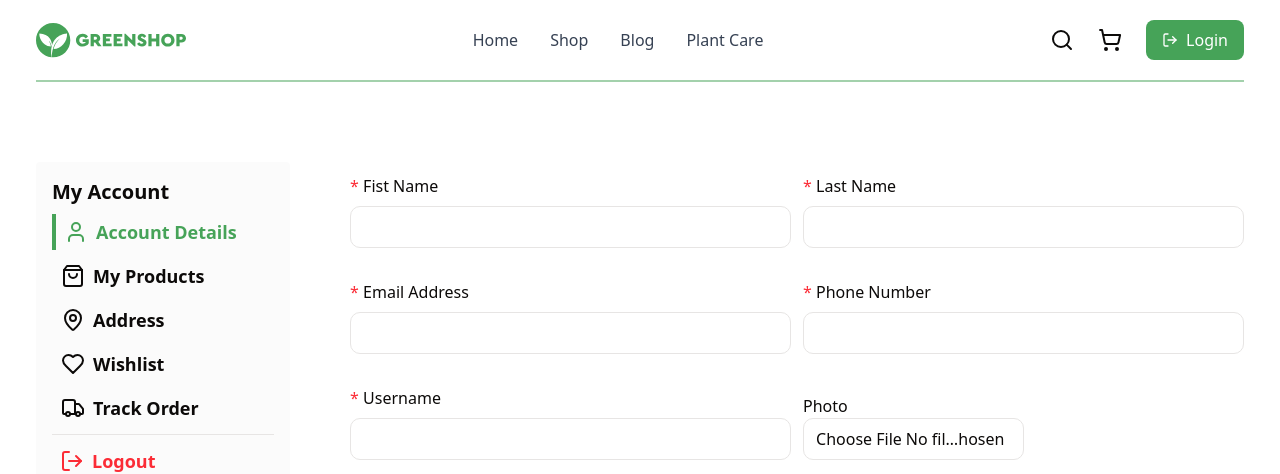
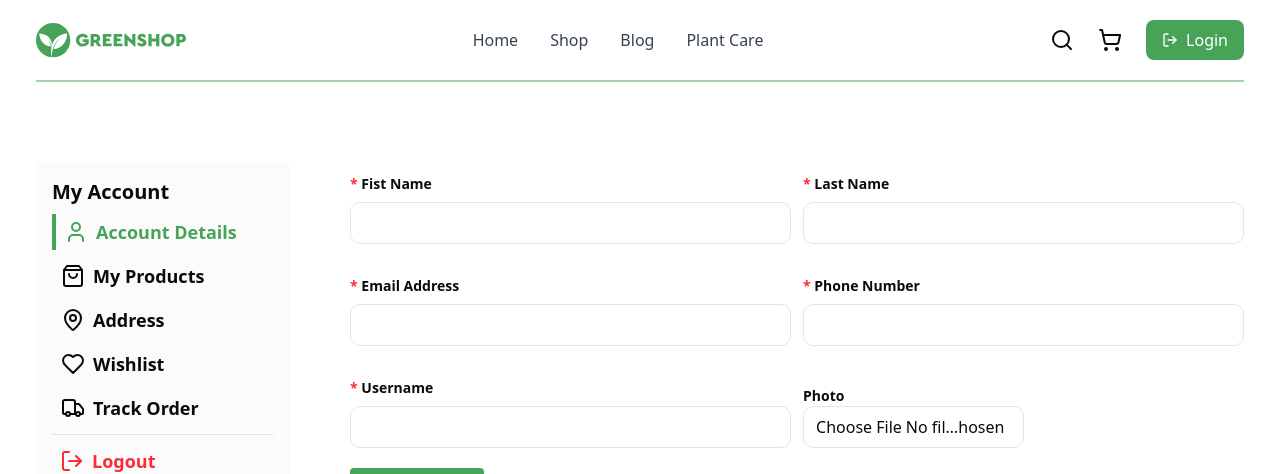
Before and after one commit to rahmonaliyev2007/greenshop_6-dars, a Next.js app: page /profile/account in a window 1280 px wide. Shown: the top 474 px of the page. Built offline with nearby package versions, Linux system fonts and the light colour scheme.

Commit message:
profile css fixed

```diff
--- a/src/app/profile/account/page.jsx
+++ b/src/app/profile/account/page.jsx
@@ -11,35 +11,35 @@ export default function Account() {
         <form>
             <div className='flex gap-3 justify-between items-center'>
             <label className='w-full my-3' >
-                <div> <span className='text-red-500'>*</span> Fist Name</div>
+                <div className='font-semibold text-sm'> <span className='text-red-500 '>*</span> Fist Name</div>
                 <input className='w-full my-2 py-2 px-3 rounded-lg border bg-white' type="text" value={user.name}/>
             </label>
             <label className='w-full my-3' >
-                <div> <span className='text-red-500'>*</span> Last Name</div>
+                <div className='font-semibold text-sm'> <span className='text-red-500 '>*</span> Last Name</div>
                 <input className='w-full my-2 py-2 px-3 rounded-lg border bg-white' type="text" value={user.surname}/>
             </label>
             </div>
             <div className='flex gap-3 justify-between items-center'>
             <label className='w-full my-3' >
-                <div> <span className='text-red-500'>*</span> Email Address</div>
+                <div className='font-semibold text-sm'> <span className='text-red-500 '>*</span> Email Address</div>
                 <input className='w-full my-2 py-2 px-3 rounded-lg border bg-white' type="email" value={user.email}/>
             </label>
             <label className='w-full my-3' >
-                <div> <span className='text-red-500'>*</span> Phone Number</div>
+                <div className='font-semibold text-sm'> <span className='text-red-500 '>*</span> Phone Number</div>
                 <input className='w-full my-2 py-2 px-3 rounded-lg border bg-white' type="text" value={user.phone_number}/>
             </label>
             </div>
             <div className='flex gap-3 justify-between items-center'>
             <label className='w-full my-3' >
-                <div> <span className='text-red-500'>*</span> Username</div>
+                <div className='font-semibold text-sm'> <span className='text-red-500 '>*</span> Username</div>
                 <input className='w-full my-2 py-2 px-3 rounded-lg border bg-white' type="text" value={user.username}/>
             </label>
             <label className='w-full my-3' >
-                <div> <span className='text-red-500'></span> Photo</div>
+                <div className='font-semibold text-sm'> <span className='text-red-500 '></span> Photo</div>
                 <input className='w-1/2  my-2block py-2 px-3 rounded-lg border bg-white' type="file" value={user.username}/>
             </label>
             </div>
-            <button className='bg-[#46A358] text-white py-2 px-3 cursor-pointer rounded font-semibold'>Save Changes</button>
+            <button className='bg-[#46A358] hover:bg-[#46A358]/80 text-white py-2 px-3 cursor-pointer rounded font-semibold'>Save Changes</button>
         </form>
     </div>
   )
```
